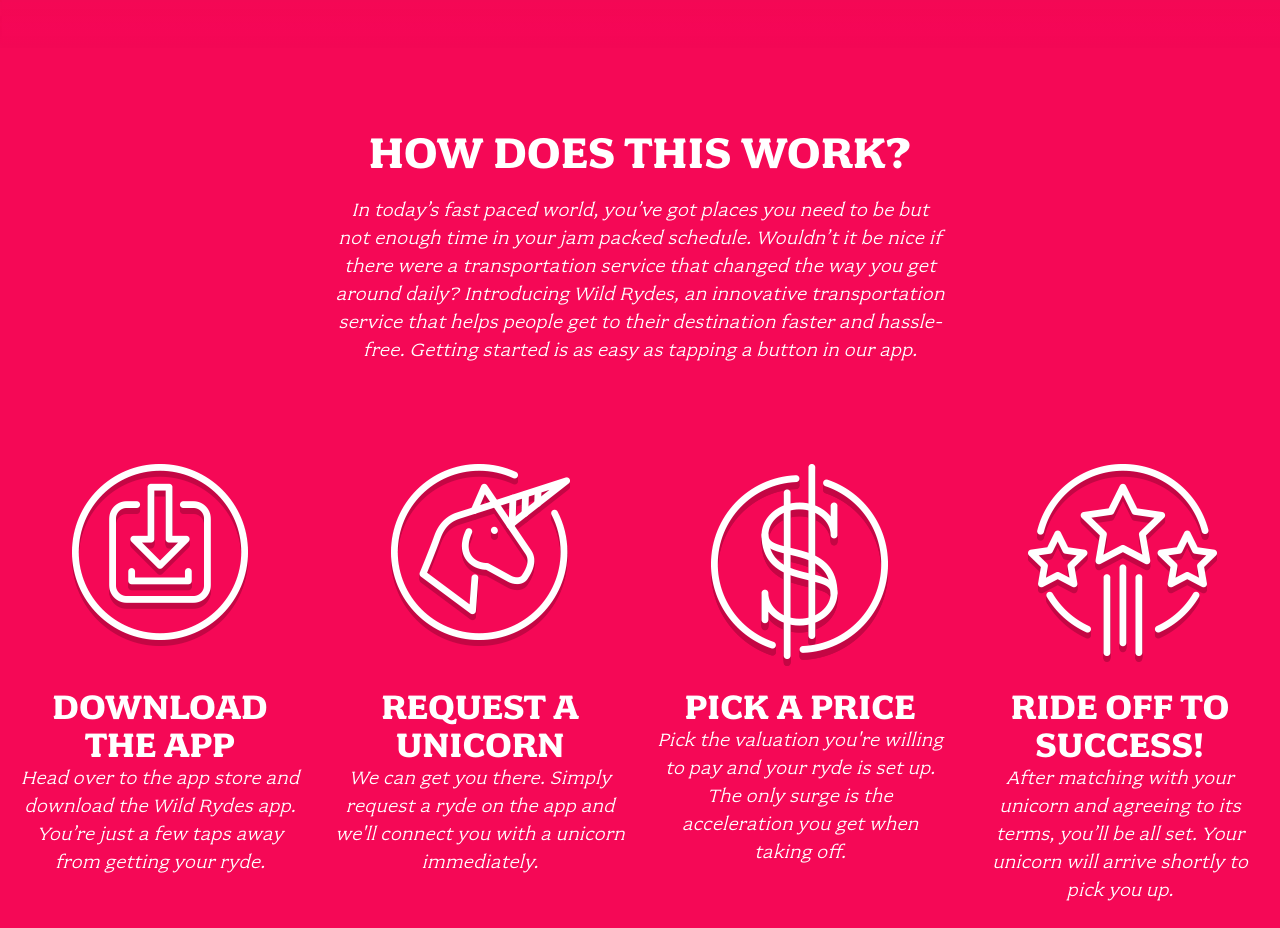
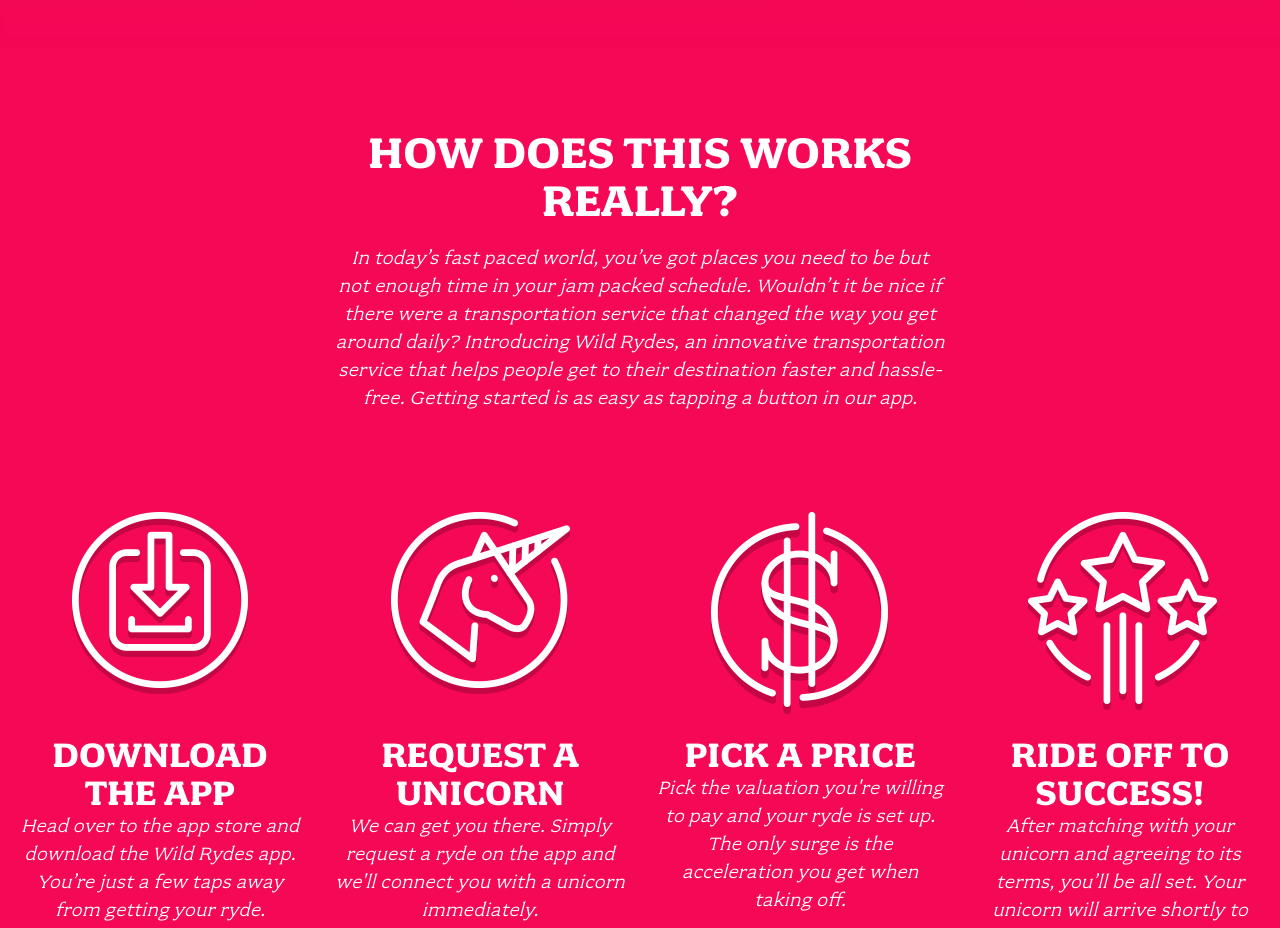
Before and after one commit to prathyusharathnamolla/wildrydes-site, a plain HTML site: page index.html in a window 1280 px wide. Shown: the part 900-1828 px from the top of the page. Drawn offline with Linux system fonts and the light colour scheme.

Commit message:
Update index.html

```diff
--- a/index.html
+++ b/index.html
@@ -30,7 +30,7 @@
 
   <section class="home-about">
     <div class="row column large-9 xlarge-6 xxlarge-4">
-      <h2 class="section-title">How Does This Work?</h2>
+      <h2 class="section-title">How Does This Works really?</h2>
       <p class="content">
         In today’s fast paced world, you’ve got places you need to be but not enough time in your jam packed schedule. Wouldn’t it be nice if there were a transportation service that changed the way you get around daily? Introducing Wild Rydes, an innovative transportation service that helps people get to their destination faster and hassle-free. Getting started is as easy as tapping a button in our app.
       </p>
```
